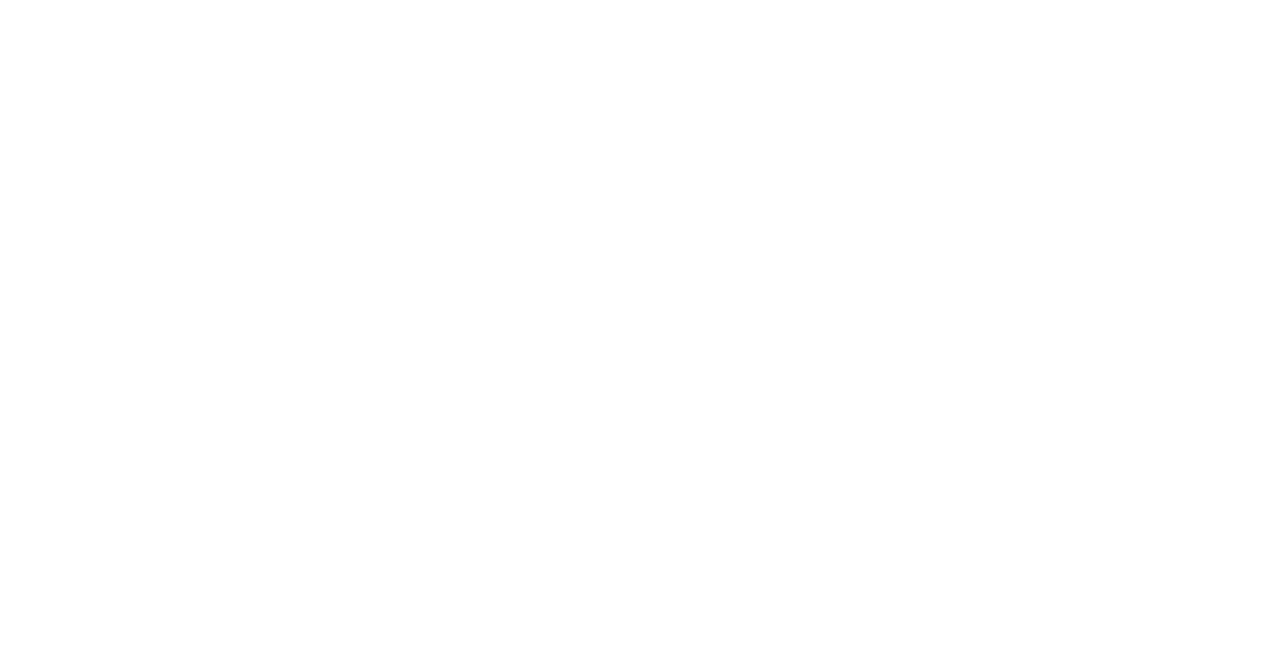
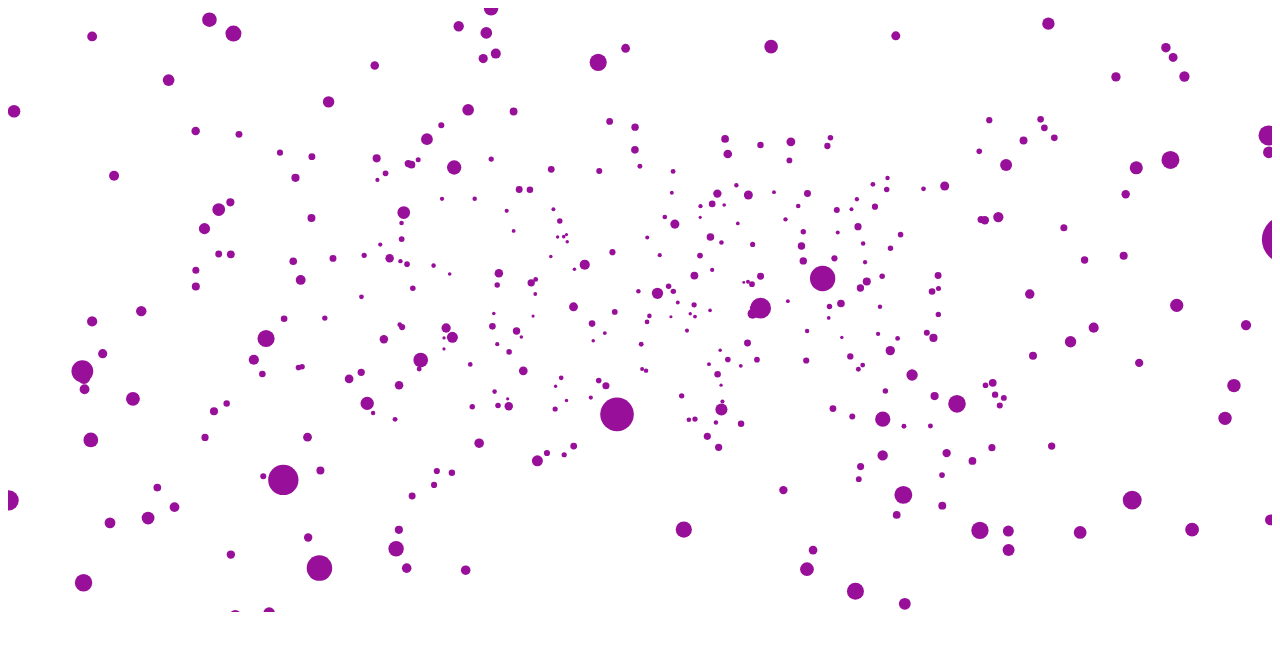
Before and after one commit to ProjectOpenSource/ProjectOpenSource.github.io, a plain HTML site: page index.html in a window 1280 px wide. Drawn offline with Linux system fonts and the light colour scheme.

Commit message:
2019-08-25 21:31

```diff
--- a/index.html
+++ b/index.html
@@ -1,11 +1,127 @@
 <!DOCTYPE html>
 <html lang="zh">
+
 <head>
   <meta charset="UTF-8" />
   <title>Welcome to Mina</title>
-    <style></style>
+  <style>
+    .cas{
+      background:#000;
+    }
+  </style>
 </head>
-  <body></body>
+
+<body>
+  <div class="canvas-wrap">
+    <canvas width="800" height="600" id="cas"></canvas>
+  </div>
+</body>
 <script>
+  function Stage(elm) {
+    this.cas = document.getElementById(elm);
+    this.ctx = this.cas.getContext("2d");
+    this.counts = 500; //最大粒子数
+    this.particlesArr = [];
+    this.init();
+  }
+
+  Stage.prototype = {
+    resize: function (booleam) {
+      this.width = this.cas.width = booleam ? this.cas.parentNode.clientWidth * 1 : window.innerWidth * 1;
+      this.height = this.cas.height = booleam ? this.cas.parentNode.clientHeight * 1 : window.innerHeight * 1;
+    },
+    clear: function () {
+      this.ctx.clearRect(0, 0, this.width, this.height);
+    },
+    createParticles: function () {
+      console.log('createParticles')
+      var halfWidth = this.width / 2,
+        halfHeight = this.height / 2;
+
+      for (var i = 0; i < this.counts; i++) {
+        var circle = new Circle({
+          ctx: this.ctx,
+          fl: 100,
+          posx: Math.random() * this.width - halfWidth,
+          posy: Math.random() * this.height - halfHeight,
+          posz: Math.random() * 250,
+          size: 10,
+          speed: Math.random() * 2,
+          origin: {
+            x: this.width / 2,
+            y: this.height / 2
+          }
+        });
+        this.particlesArr.push(circle);
+      }
+    },
+    render: function () {
+      this.clear();
+
+      this.particlesArr.forEach(function (elm) {
+        elm.draw();
+      })
+    },
+    animate: function () {
+      var _this = this;
+
+      this.render();
+
+      window.requestAnimationFrame(function () {
+        _this.animate();
+      });
+    },
+    init: function () {
+      console.log('init');
+      this.resize(true);
+      this.createParticles();
+      this.animate();
+    }
+  }
+  function Circle() {
+    this.ctx = arguments[0]['ctx'];
+    this.fl = arguments[0]['fl'];
+    this.posx = arguments[0]['posx'];
+    this.posy = arguments[0]['posy'];
+    this.posz = arguments[0]['posz'];
+    this.origenZ = arguments[0]['posz'];
+    this.size = arguments[0]['size'];
+    this.r = arguments[0]['size'] / 2
+
+    this.x = this.posx;
+    this.y = this.posy;
+    this.origin = arguments[0]['origin'];
+    this.speed = arguments[0]['speed'];
+    this.color = arguments[0]['color'] ? arguments[0]['color'] : "#980f99";
+    this.died = false;
+  }
+  Circle.prototype = {
+    //3D坐标投影
+    projection: function () {
+      if (this.posz > -this.fl) {
+        var scale = this.fl / (this.fl + this.posz);
+        this.x = this.origin.x + this.posx * scale;
+        this.y = this.origin.y + this.posy * scale;
+        this.size = this.r * scale;
+        this.posz -= this.speed;
+      } else {
+        this.posz = this.origenZ;
+      }
+    },
+    draw: function () {
+      this.projection();
+      this.ctx.save();
+      this.ctx.fillStyle = this.color;
+      this.ctx.translate(this.x, this.y);
+      this.ctx.beginPath();
+      this.ctx.arc(-this.r, -this.r, this.size, 0, Math.PI * 2, false);
+      this.ctx.closePath();
+      this.ctx.fill();
+      this.ctx.restore();
+    }
+  }
+
+  new Stage("cas");
 </script>
+
 </html>
```
Lines whose indentation alone changed are shown as unchanged.
